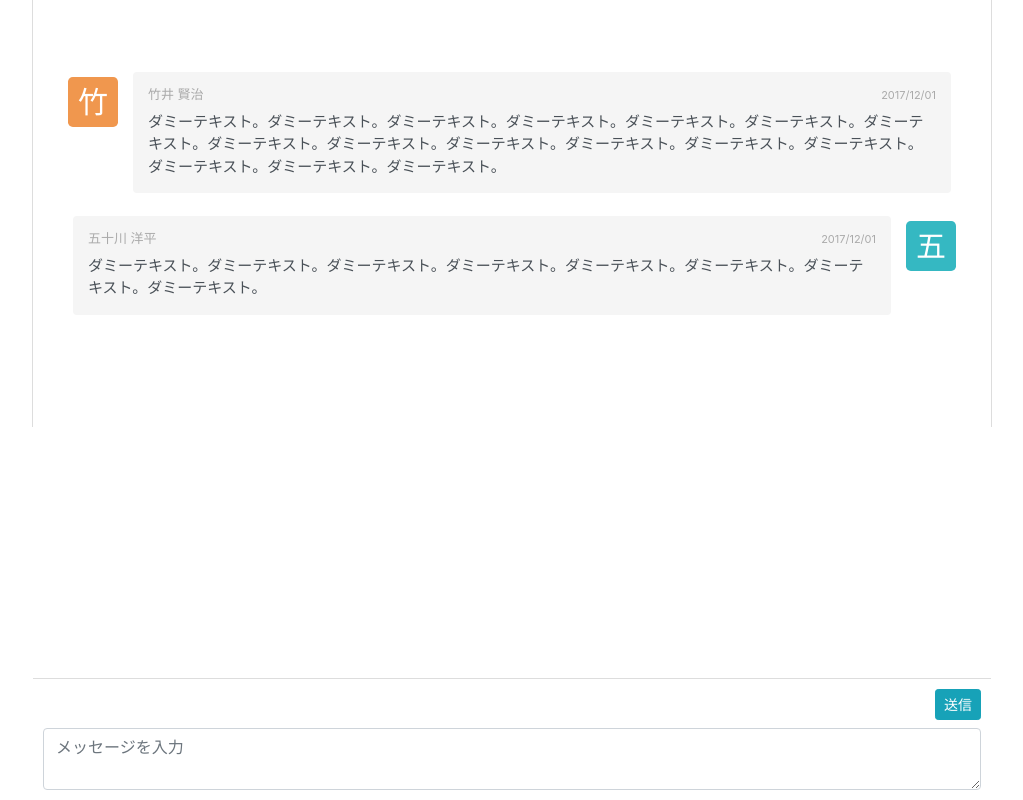
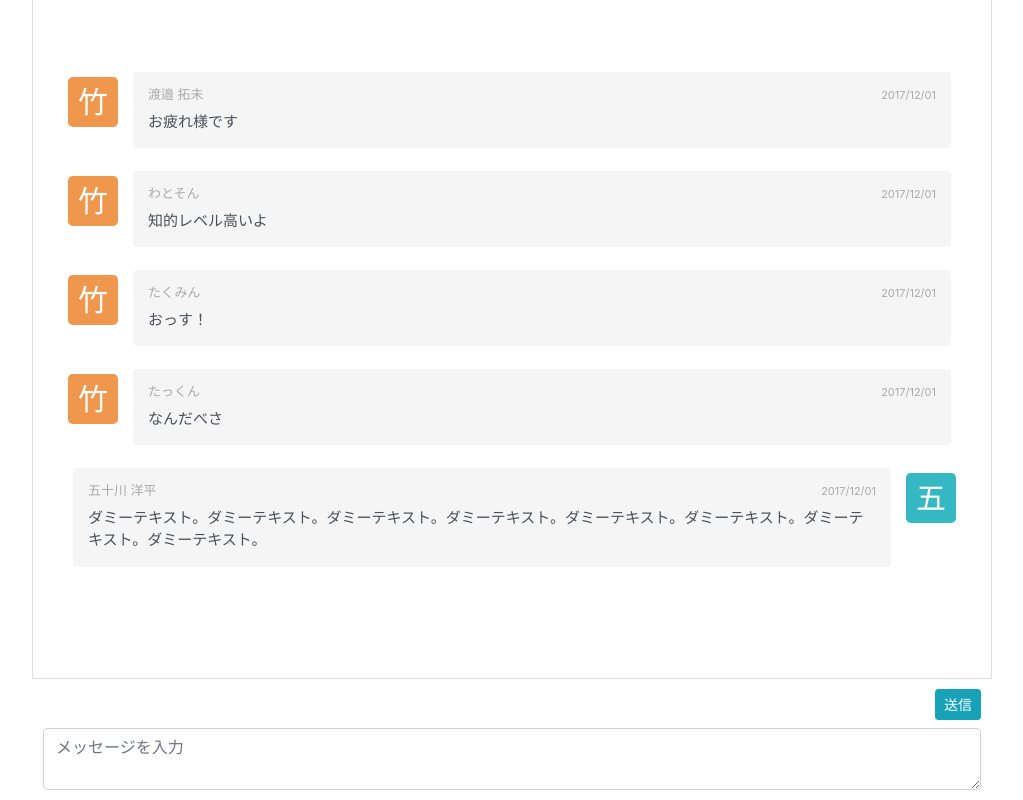
Before and after one commit to zorori777/angular-chat, an Angular app: page / in a window 1280 px wide. Shown: the whole page, without its empty margins (128-1151 px from the left). Built offline with nearby package versions, Linux system fonts and the light colour scheme.

Commit message:
[add] added message component

```diff
--- a/src/app/app.component.html
+++ b/src/app/app.component.html
@@ -1,6 +1,7 @@
 <div class="page">
   <section class="chat">
     <div class="chat-timeline">
+      <ng-container *ngFor="let comment of comments">
         <div class="list-group-item list-group-item-action flex-column align-items-start border-0">
             <div class="media">
               <div class="media-left">
@@ -8,13 +9,14 @@
               </div>
               <div class="media-body">
                 <div class="d-flex w-100 justify-content-between">
-              <h4 class="media-heading">竹井 賢治</h4>
+                  <h4 class="media-heading">{{ comment.name }}</h4>
                   <small class="media-date">2017/12/01</small>
                 </div>
-            <pre>ダミーテキスト。ダミーテキスト。ダミーテキスト。ダミーテキスト。ダミーテキスト。ダミーテキスト。ダミーテキスト。ダミーテキスト。ダミーテキスト。ダミーテキスト。ダミーテキスト。ダミーテキスト。ダミーテキスト。ダミーテキスト。ダミーテキスト。ダミーテキスト。</pre>
+                <pre>{{ comment.message }}</pre>
               </div>
             </div>
           </div>
+      </ng-container>
       <div class="list-group-item list-group-item-action flex-column align-items-start border-0">
         <div class="media">
           <div class="media-body">
--- a/src/app/app.component.ts
+++ b/src/app/app.component.ts
@@ -1,10 +1,20 @@
 import { Component } from '@angular/core';
+import { Comment } from './class/comment';
+
+const COMMENTS: Comment[] = [
+  { name: '渡邉 拓未', message: 'お疲れ様です'},
+  { name: 'わとそん', message: '知的レベル高いよ'},
+  { name: 'たくみん', message: 'おっす！'},
+  { name: 'たっくん', message: 'なんだべさ'},
+];
 
 @Component({
   selector: 'app-root',
   templateUrl: './app.component.html',
   styleUrls: ['./app.component.css']
 })
+
 export class AppComponent {
-  title = 'app';
+  comments = COMMENTS;
+
 }
```
Lines whose indentation alone changed are shown as unchanged.
